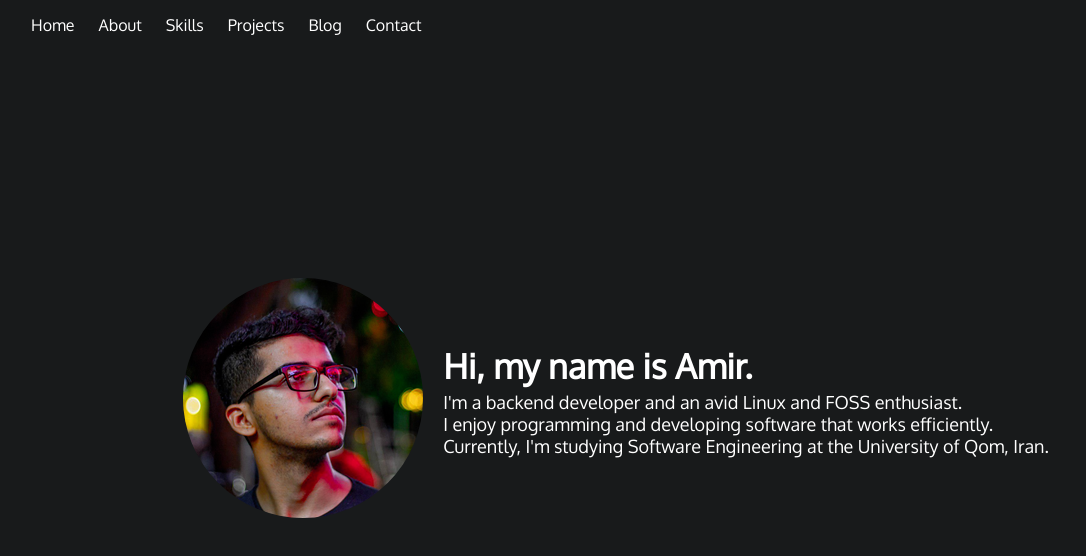
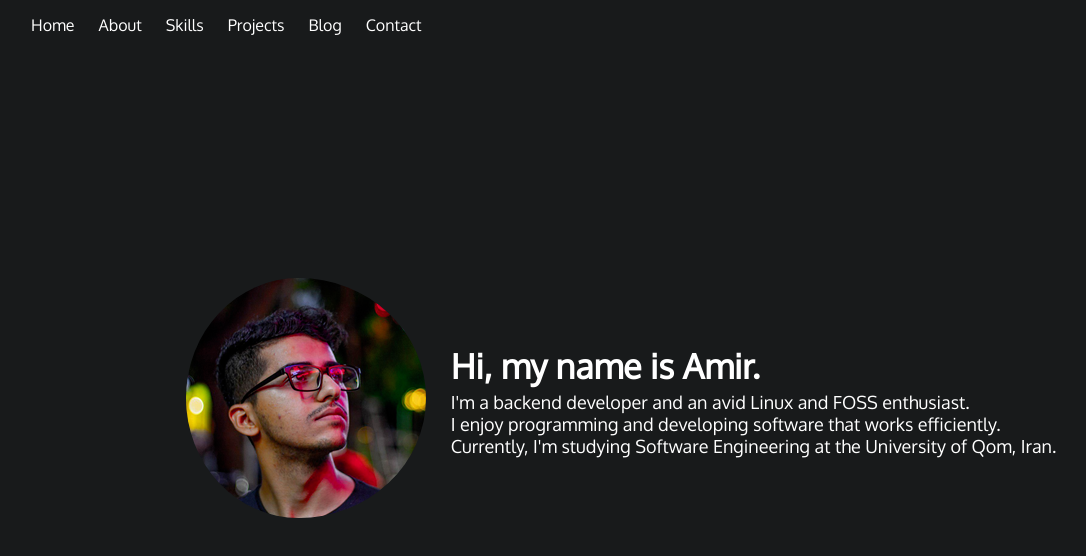
Before and after one commit to amirashabani/shabani.xyz, a plain HTML site: page index.html in a window 1280 px wide. Shown: the whole page, without its empty margins (19-1105 px from the left). Drawn offline with Linux system fonts and the light colour scheme.

Commit message:
added left padding for image and increased padding for introduction paragraph

```diff
--- a/styles/style.css
+++ b/styles/style.css
@@ -69,15 +69,15 @@ main {
 
 .introduction h1 {
     font-size: 34px;
-    padding-left: 10px;
-    padding-right: 10px;
+    padding-left: 15px;
+    padding-right: 15px;
 }
 
 .introduction p {
     margin-top: 4px;
     font-size: 18px;
-    padding-left: 10px;
-    padding-right: 10px;
+    padding-left: 15px;
+    padding-right: 15px;
 }
 
 .introduction img {
@@ -85,6 +85,7 @@ main {
     pointer-events: none;
     max-width: 100%;
     height: auto;
+    padding-left: 15px;
 }
 
 .clearfix {
```
